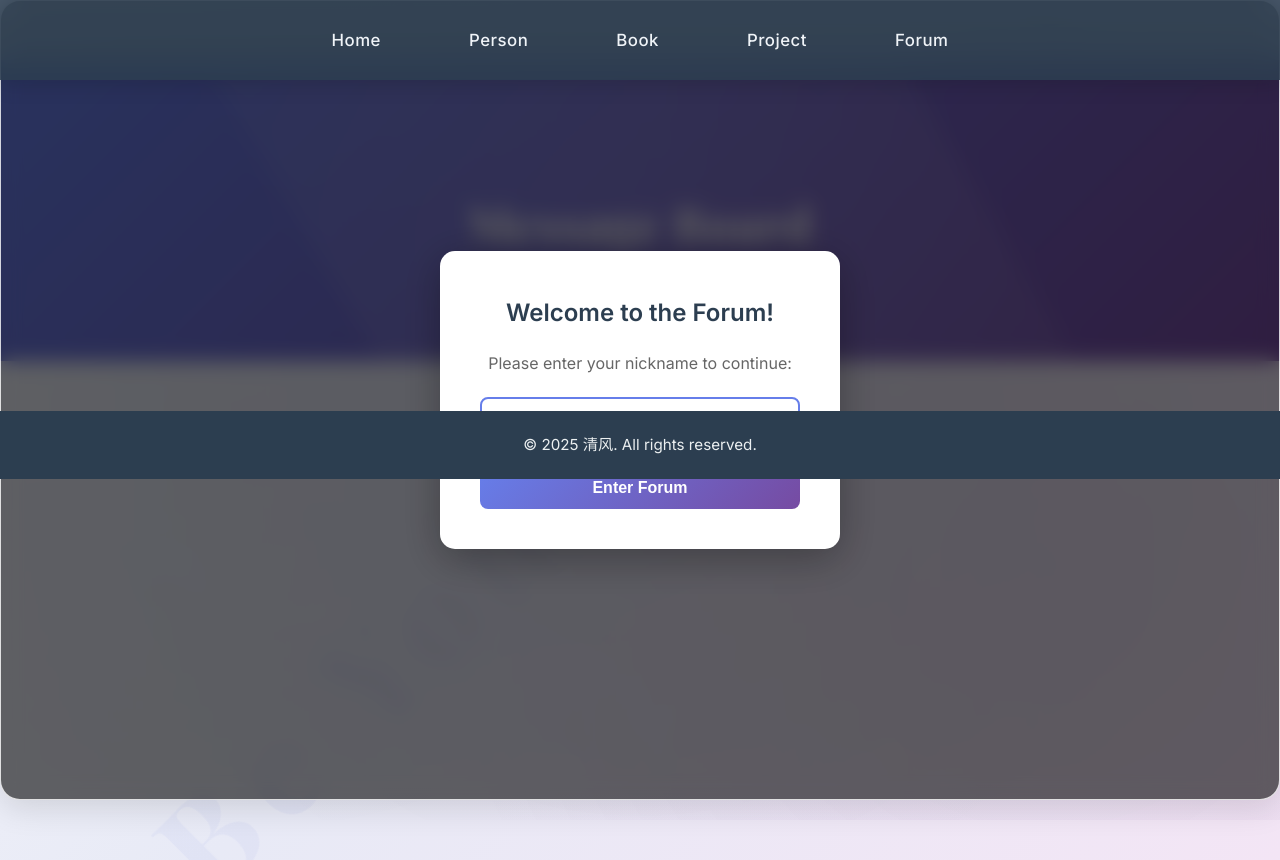
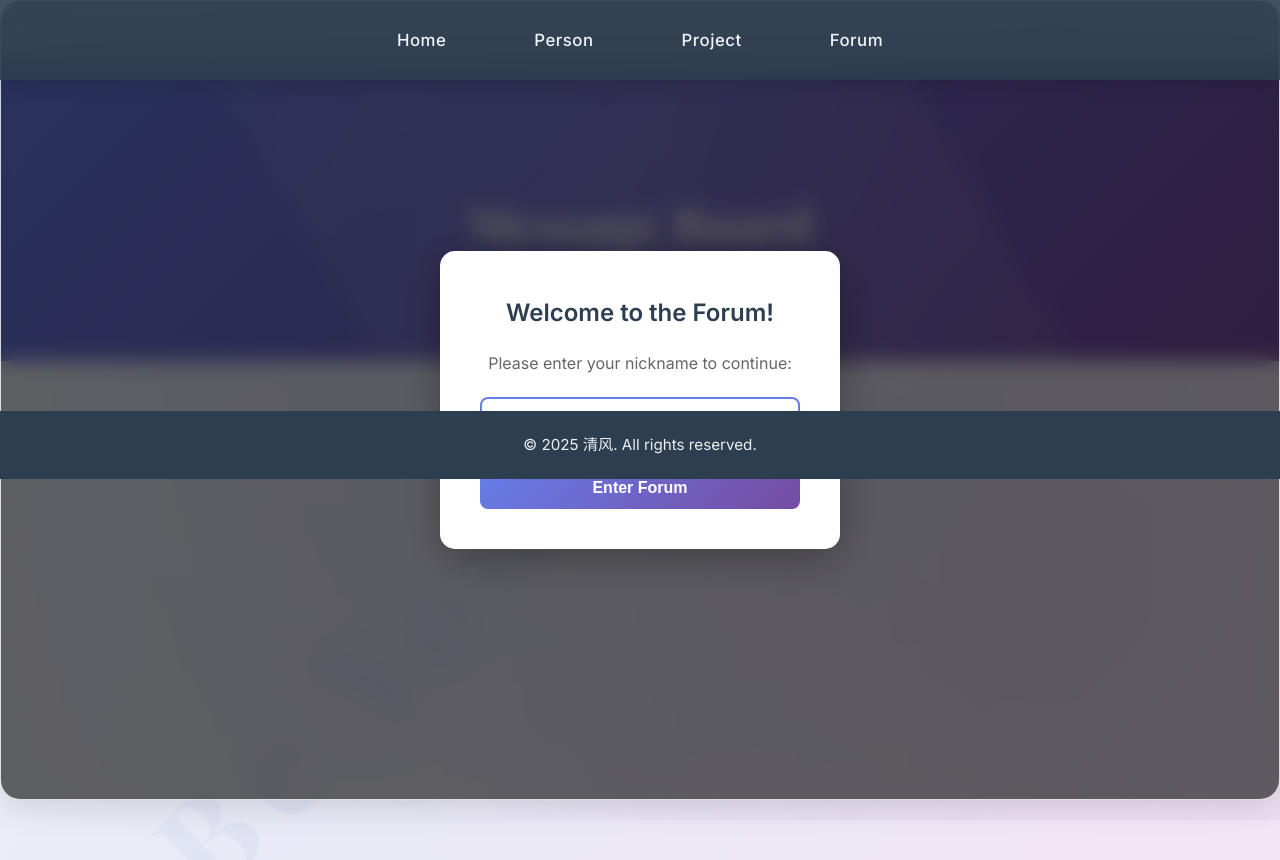
Before and after one commit to Moyun-Duan/Homepage, a plain HTML site: page forum.html in a window 1280 px wide. Drawn offline with nearby package versions, Linux system fonts and the light colour scheme.

Commit message:
优化，删除book导航，用户可以在GitHub主页自行访问

```diff
--- a/forum.html
+++ b/forum.html
@@ -17,7 +17,6 @@
         <ul>
             <li><a href="index.html">Home</a></li>
             <li><a href="person.html">Person</a></li>
-            <li><a href="book.html">Book</a></li>
             <li><a href="project.html">Project</a></li>
             <li><a href="forum.html">Forum</a></li>
         </ul>
```
Also changed, not shown: person.html (+0 -1 lines), project.html (+0 -1 lines), sqtp.html (+0 -1 lines).
